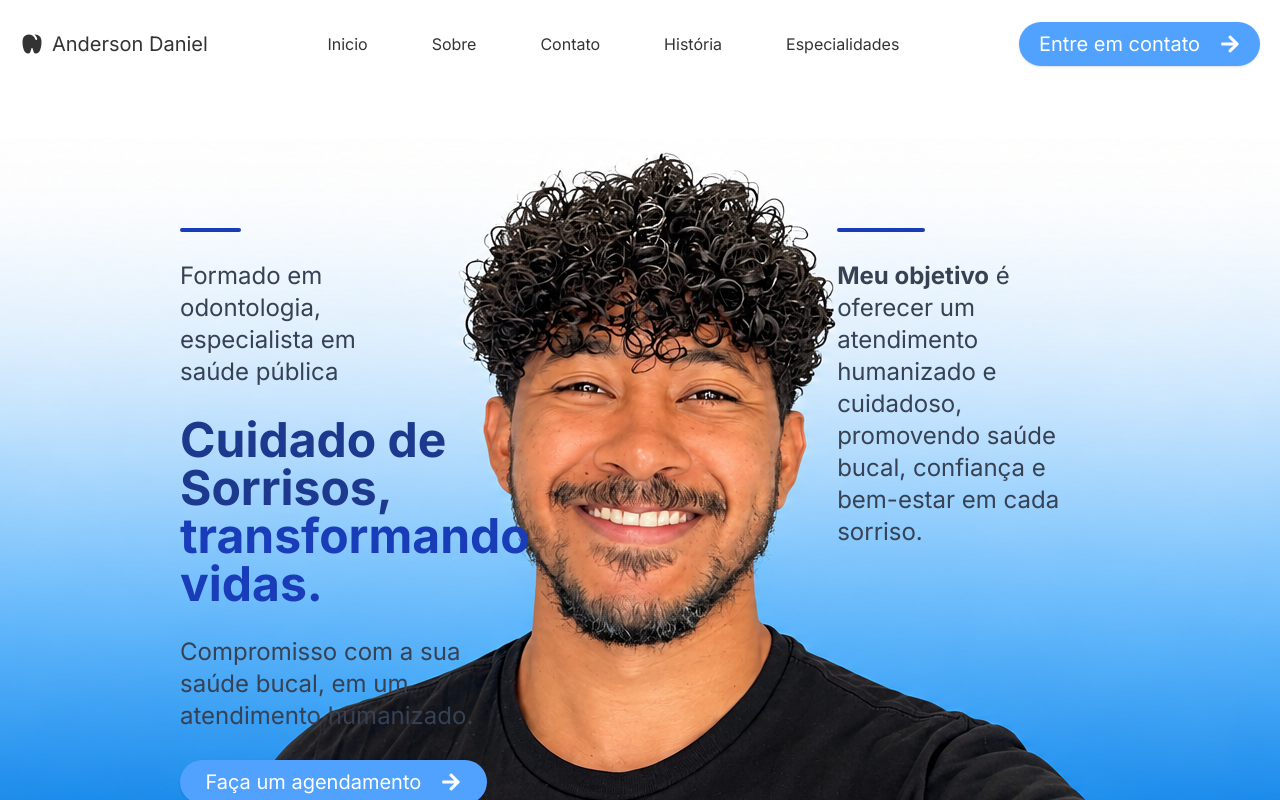
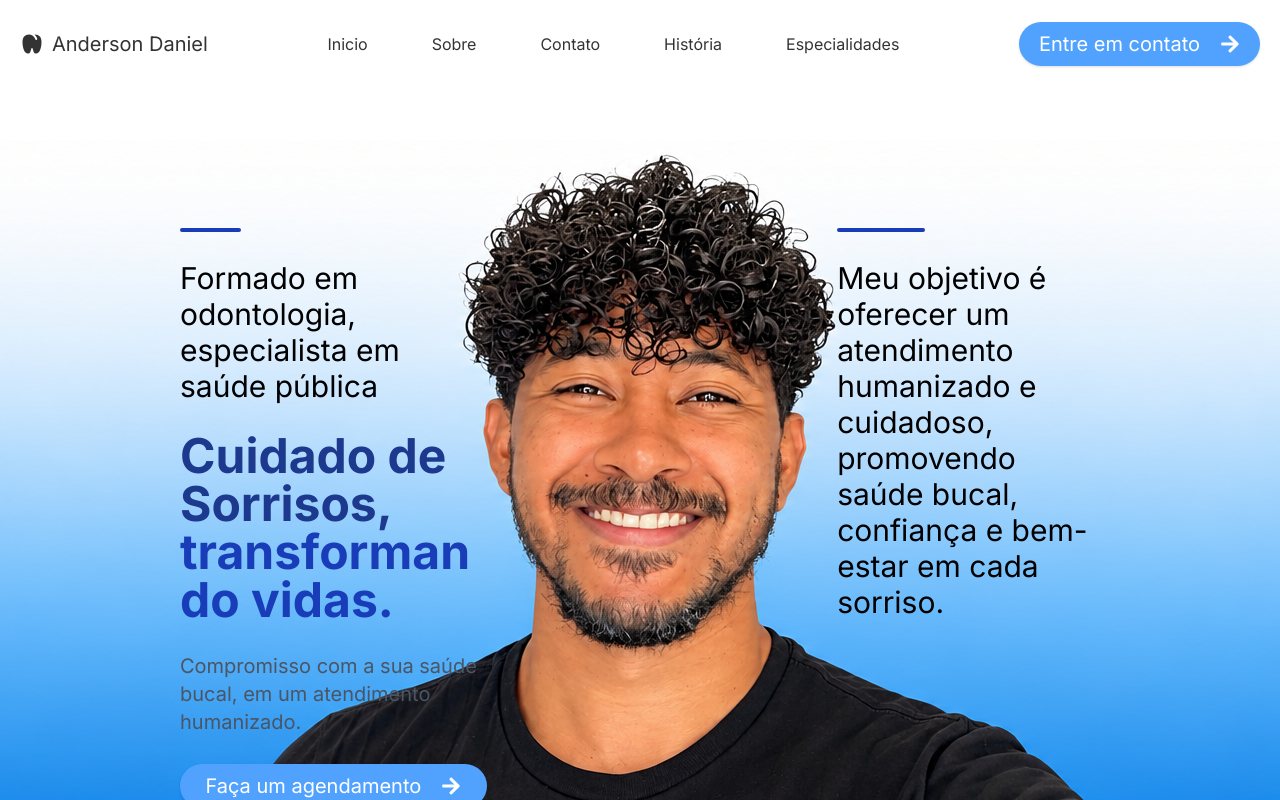
Before and after one commit to my-front-end-works/dr-anderson, a Next.js app: page / in a window 1280 px wide. Shown: the top 800 px of the page. Built offline with nearby package versions, Linux system fonts and the light colour scheme; a web font is replaced by a local one.

Commit message:
feat: adjust style

```diff
--- a/src/app/_components/global/page-container.jsx
+++ b/src/app/_components/global/page-container.jsx
@@ -1,7 +1,7 @@
 export default function PageContainer({ children, className = "" }) {
   return (
     <main
-      className={`w-auto h-auto p-5 xl:px-100 xl:py-50 ${className} gap-10`}
+      className={`w-auto h-auto p-5 xl:px-100 xl:py-50 ${className} gap-15`}
     >
       {children}
     </main>
--- a/src/app/_components/global/title.jsx
+++ b/src/app/_components/global/title.jsx
@@ -1,10 +1,16 @@
-export default function Title({ text = "", color = "black", small = false }) {
+export default function Title({
+  text = "",
+  color = "black",
+  small = false,
+  className = "",
+}) {
   return (
     <h1
       className={`
         w-full wrap-break-word
-        ${small ? "text-2xl md:text-3xl" : "text-4xl md:text-5xl"}
+        ${small ? "text-2xl md:text-3xl" : "text-3xl md:text-5xl"}
         ${color !== "black" ? "text-white" : "text-black"}
+        ${className}
       `}
     >
       {text}
--- a/src/app/_components/header/header.jsx
+++ b/src/app/_components/header/header.jsx
@@ -1,6 +1,9 @@
 "use client";
+
 import Options from "./options";
 import Button from "../global/button";
+import Paragraph from "../global/ paragraph";
+import Title from "../global/title";
 
 export default function Header() {
   return (
@@ -8,35 +11,51 @@ export default function Header() {
       <div className="w-full h-full">
         <Options />
       </div>
+
       <div className="w-full h-full xl:flex flex-row justify-between items-start md:p-40 text-gray-700 hidden">
         <div className="w-3/9 flex flex-col gap-7">
           <hr className="w-1/5 border-2 border-blue-800 rounded-full" />
-          <h1 className="w-2/3 text-2xl">
-            Formado em odontologia, especialista em saúde pública
-          </h1>
-          <h1 className="text-5xl">
-            <span className="text-blue-900 font-bold">
-              Cuidado de Sorrisos,
-            </span>{" "}
-            <span className="text-blue-800 font-bold">
-              transformando vidas.
-            </span>
-          </h1>
-          <p className="text-2xl">
-            Compromisso com a sua saúde bucal, em um atendimento
-            humanizado.{" "}
-          </p>
+
+          <Title
+            text="Formado em odontologia, especialista em saúde pública"
+            color="black"
+            small={true}
+            className="w-2/3 text-2xl"
+          />
+
+          <div className="flex flex-col">
+            <Title
+              text="Cuidado de Sorrisos,"
+              color="black"
+              className="text-5xl text-blue-900 font-bold"
+            />
+
+            <Title
+              text="transformando vidas."
+              color="black"
+              className="text-5xl text-blue-800 font-bold"
+            />
+          </div>
+
+          <Paragraph
+            text="Compromisso com a sua saúde bucal, em um atendimento humanizado."
+            className="text-gray-700"
+          />
+
           <div className="xl:flex items-center hidden">
-            <Button text={"Faça um agendamento"} />
+            <Button text="Faça um agendamento" />
           </div>
         </div>
+
         <div className="w-2/7 flex flex-col gap-7">
           <hr className="w-1/3 border-2 border-blue-800 rounded-full" />
-          <h1 className="text-2xl">
-            <span className="font-bold">Meu objetivo</span> é oferecer um
-            atendimento humanizado e cuidadoso, promovendo saúde bucal,
-            confiança e bem-estar em cada sorriso.
-          </h1>
+
+          <Title
+            text="Meu objetivo é oferecer um atendimento humanizado e cuidadoso, promovendo saúde bucal, confiança e bem-estar em cada sorriso."
+            color="black"
+            small={true}
+            className="text-2xl"
+          />
         </div>
       </div>
     </header>
--- a/src/app/_components/main/services/services.jsx
+++ b/src/app/_components/main/services/services.jsx
@@ -37,7 +37,7 @@ export default function Services() {
         </div>
 
         <div className="w-full h-auto flex justify-end items-center">
-          <div className="relative w-full md:w-[90%] h-100 md:h-80 xl:h-100 overflow-hidden rounded-2xl">
+          <div className="relative w-full md:w-[75%] h-100  xl:h-100 overflow-hidden rounded-2xl">
             <Image
               src="/main/services/servicos.png"
               alt="Atendimento e procedimentos odontológicos"
```
